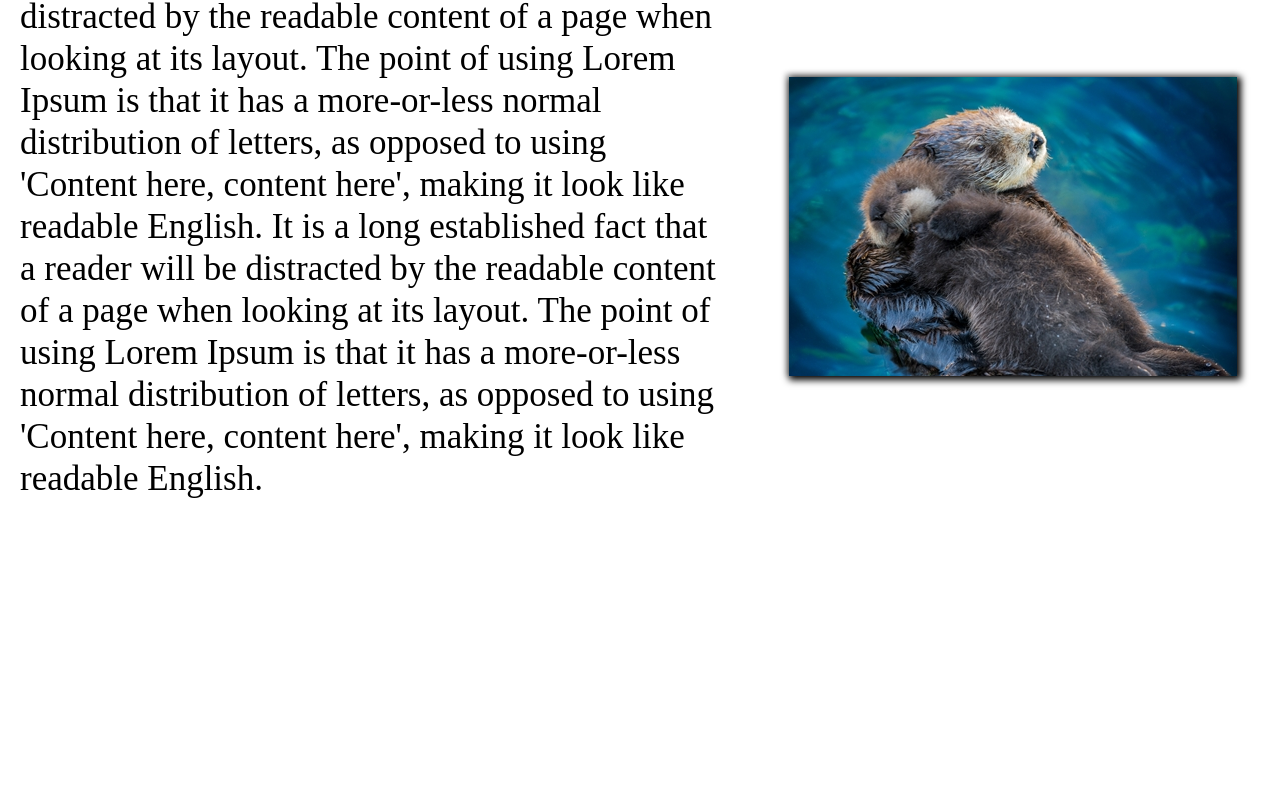
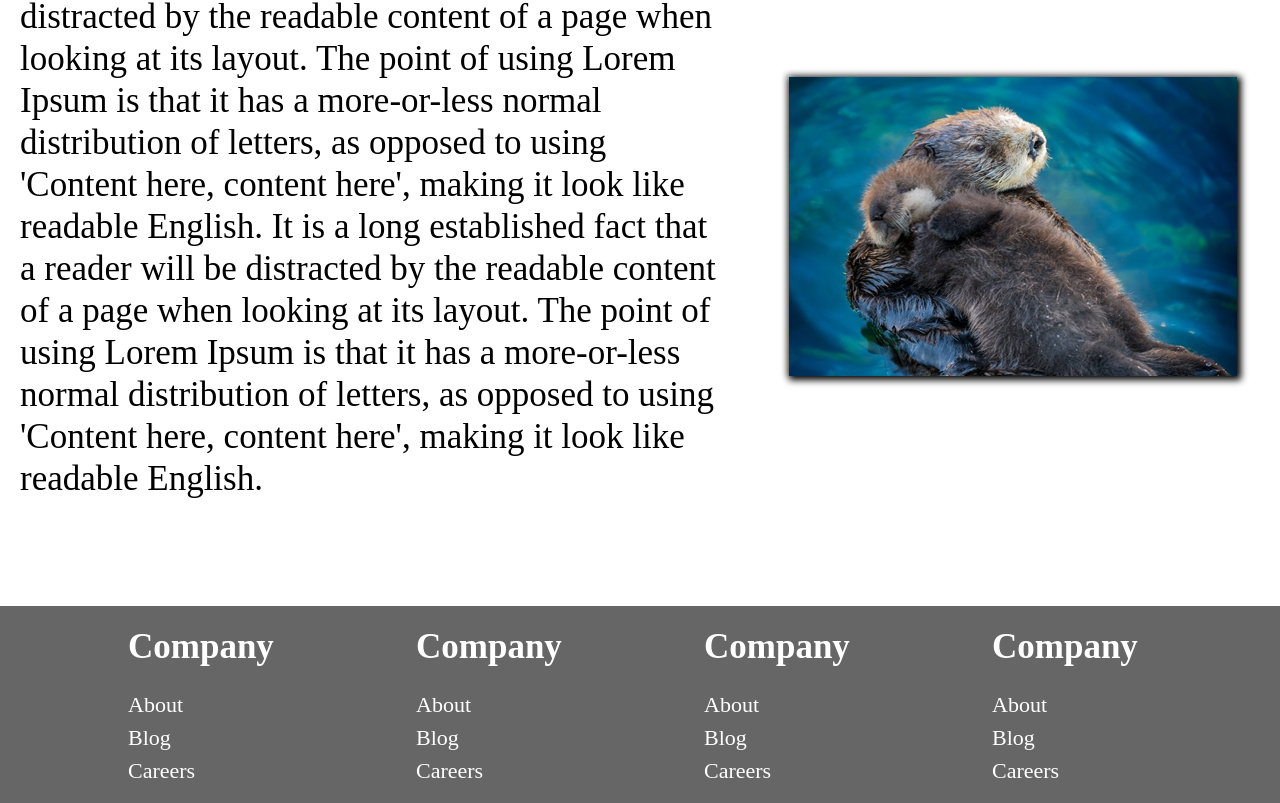
Before and after one commit to kmschwabs3/practice-site, a plain HTML site: page index.html in a window 1280 px wide. Shown: the part 1414-2217 px from the top of the page. Before the commit the page ends 2020 px from the top, so only its background shows below. Drawn offline with Linux system fonts and the light colour scheme.

Commit message:
added footer component

```diff
--- a/index.html
+++ b/index.html
@@ -113,6 +113,45 @@
 	</div>
 </div>
 
+<footer class="footer-one">
+	<div class="row">
+
+		<div class="col-3 mobileStack">
+			<h1>Company</h1>
+			<ul>
+				<li>About</li>
+				<li>Blog</li>
+				<li>Careers</li>
+			</ul>
+		</div>
+		<div class="col-3 mobileStack">
+			<h1>Company</h1>
+			<ul>
+				<li>About</li>
+				<li>Blog</li>
+				<li>Careers</li>
+			</ul>
+		</div>
+		<div class="col-3 mobileStack">
+			<h1>Company</h1>
+			<ul>
+				<li>About</li>
+				<li>Blog</li>
+				<li>Careers</li>
+			</ul>
+		</div>
+		<div class="col-3 mobileStack">
+			<h1>Company</h1>
+			<ul>
+				<li>About</li>
+				<li>Blog</li>
+				<li>Careers</li>
+			</ul>
+		</div>
+
+	</div>
+</footer>
+
  <script>
  	function dropdownMenu(){
  		var condit = document.getElementById("dropdownClick");
--- a/style.css
+++ b/style.css
@@ -181,6 +181,28 @@ input[type="text"]{
 	border-radius: 7px;
 }
 
+footer.footer-one{
+	background-color: #666;
+	padding-left: 10%;
+}
+
+footer.footer-one h1{
+	color: white;
+	font-size: 35px;
+}
+
+footer.footer-one ul {
+	list-style: none;
+	text-align: left;
+	padding-left: 0;
+}
+
+footer.footer-one ul li {
+	color: white;
+	font-size: 22px;
+	line-height: 1.5;
+}
+
 /***MOBILE***/
 
 @media screen and (max-width: 680px) {
@@ -222,17 +244,19 @@ input[type="text"]{
 	}
 
 	.col-6, .col-4, .col-7, .col-5 {
-=======
-	.col-6, .col-4 {
 		width: 100%;
 		margin: 0;
+	}
+
+	div.mobileStack {
+		width: 50%;
+		display: block;
 	}
 
 	div.box {
 		padding: 5px;
 		display: block;
 	}
-
 
 	div.seaOtter {
 		margin: 10px;
```
